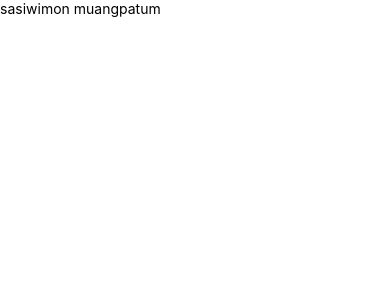
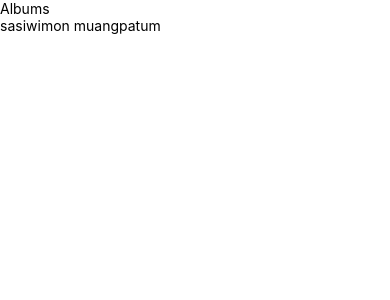
Before and after one commit to meen2340/std6002041520131, a React Native app: screen / in a window 390 px wide. Shown: the top 300 px of the page. Built offline with nearby package versions, Linux system fonts and the light colour scheme.

Commit message:
using Header component on App

```diff
--- a/components/App.js
+++ b/components/App.js
@@ -1,10 +1,12 @@
 import React from 'react';
 import { View, Text } from 'react-native';
+import Header from './Header';
 
 class App extends React.Component {
     render() {
         return (
             <View>
+                <Header title="Albums" />
                 <Text>sasiwimon muangpatum</Text>
             </View>
         );
```
